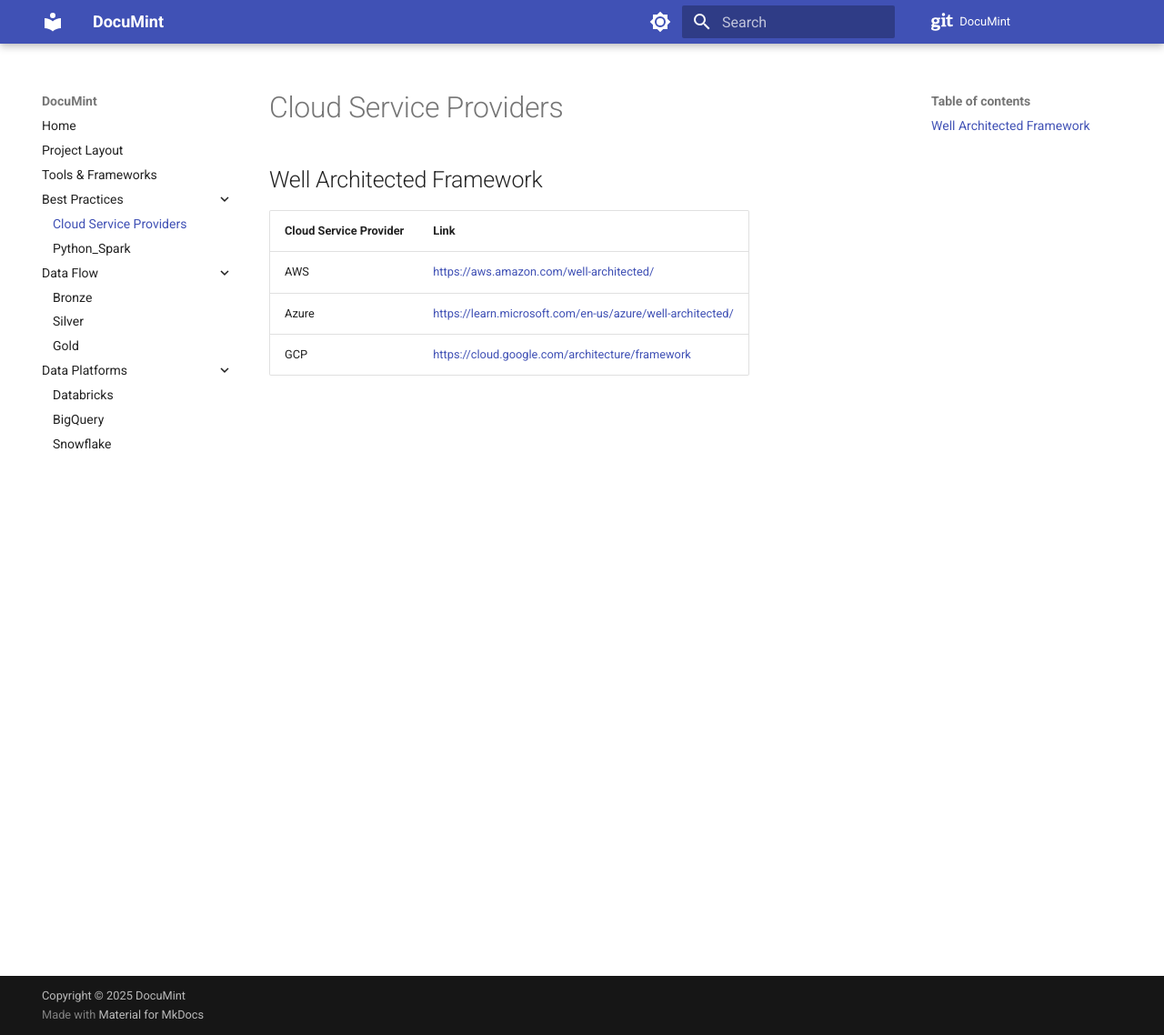
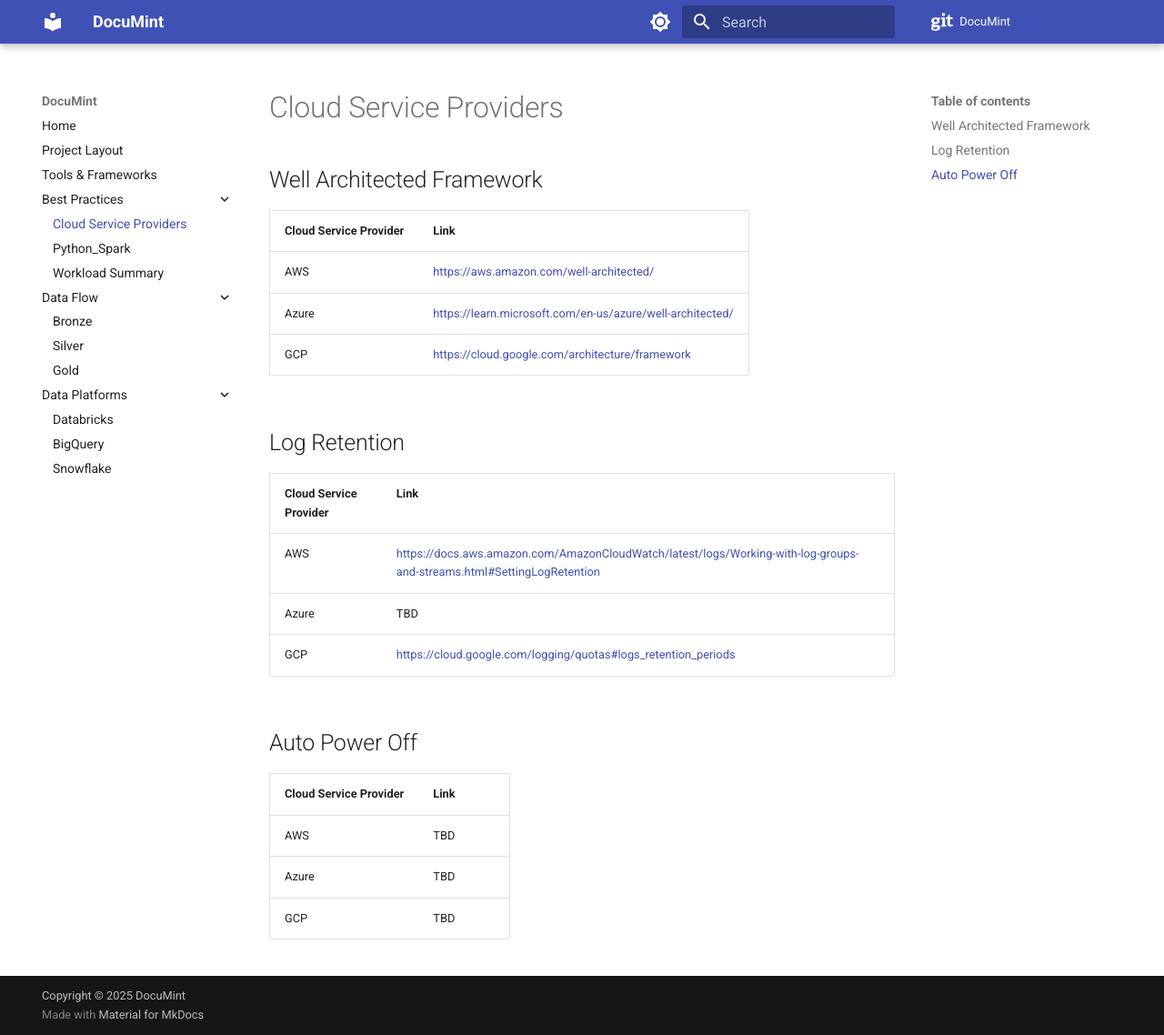
Before and after one commit to g-kannan/documint, an MkDocs documentation site: the page built from docs/04_Best_Practices/Cloud_Service_Providers.md, in a window 1280 px wide and 1138 px high. Shown: the whole window at 91% size. Built offline with MkDocs 1.6.1 and Material for MkDocs 9.7.7, drawn with Linux system fonts in a browser that asks for light colours; comment, search, counter and statistics services are not loaded.

Commit message:
Add Workload Summary documentation and update navigation in mkdocs

```diff
--- a/docs/04_Best_Practices/Cloud_Service_Providers.md
+++ b/docs/04_Best_Practices/Cloud_Service_Providers.md
@@ -4,3 +4,18 @@
 | AWS | <https://aws.amazon.com/well-architected/> |
 | Azure  | <https://learn.microsoft.com/en-us/azure/well-architected/> |
 | GCP | <https://cloud.google.com/architecture/framework> |
+
+
+## Log Retention
+| Cloud Service Provider | Link |
+| --- | --- |
+| AWS | <https://docs.aws.amazon.com/AmazonCloudWatch/latest/logs/Working-with-log-groups-and-streams.html#SettingLogRetention> |
+| Azure  | TBD |
+| GCP | <https://cloud.google.com/logging/quotas#logs_retention_periods> |
+
+## Auto Power Off
+| Cloud Service Provider | Link |
+| --- | --- |
+| AWS | TBD |
+| Azure  | TBD |
+| GCP | TBD |
--- a/mkdocs.yml
+++ b/mkdocs.yml
@@ -75,6 +75,7 @@ nav:
   - Best Practices:
       - Cloud Service Providers: 04_Best_Practices/Cloud_Service_Providers.md
       - Python_Spark: 04_Best_Practices/Python_Spark.md
+      - Workload Summary: 04_Best_Practices/WorkloadSummary.md
   - Data Flow:
       - Bronze: 03_DataLayers/02_Bronze/Bronze.md
       - Silver: 03_DataLayers/03_Silver/Silver.md
```
Also changed, not shown: docs/04_Best_Practices/WorkloadSummary.md (added, +13 -0 lines).
